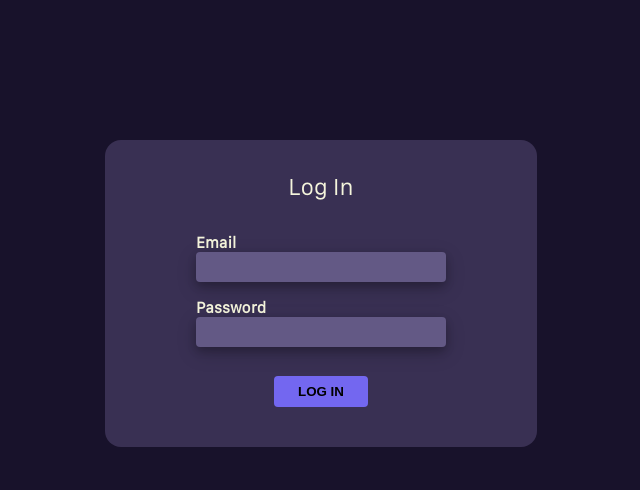
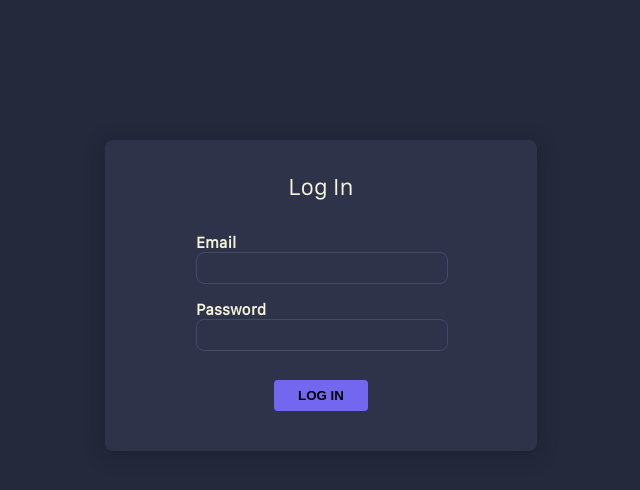
Before and after one commit to klementina1809/gestionale-web, a plain HTML site: page index.html in a window 1280 px wide. Shown: the whole page, without its empty margins (319-959 px from the left). Drawn offline with nearby package versions, Linux system fonts and the light colour scheme.

Commit message:
added var to css

```diff
--- a/styles.css
+++ b/styles.css
@@ -12,8 +12,8 @@
 
 body {
 	height: 100vh;
-	background-color: #18122b;
-	color: beige;
+	background-color: var(--body-background);
+	color: var(--text-color);
     font-family: SanFrancisco;
 }
 
@@ -32,7 +32,7 @@ body {
 }
 
 .form-container {
-	background-color: #393053;
+	background-color: var(--card-background);
 	display: flex;
 	flex-direction: column;
 	align-items: center;
@@ -40,8 +40,8 @@ body {
 	margin: auto;
 	margin-top: 100px;
 	padding: 32px 16px;
-	border-radius: 16px;
-    box-shadow: var(--shadow-primary);
+	border-radius: var(--card-border-radius);
+    box-shadow: var(--card-box-shadow);
 }
 
 .form-container p {
@@ -67,12 +67,18 @@ form {
 }
 
 .form-group input {
-	border-radius: 4px;
-	border: 0px;
+	border-radius: var(--input-border-radius);
+	border: var(--input-border);
 	height: 30px;
 	width: 100%;
-	background-color: #635985;
-	box-shadow: 0 4px 8px 0 rgba(0, 0, 0, 0.2), 0 6px 20px 0 rgba(0, 0, 0, 0.19);
+	background-color: var(--input-background);
+	color: var(--input-text-color);
+	outline: 0;
+}
+
+.form-group input:focus {
+	border-color: var(--input-focus-border-color);
+	box-shadow: 0 0.125rem 0.25rem rgba(15,20,34,.4);
 }
 
 .btn{
```
